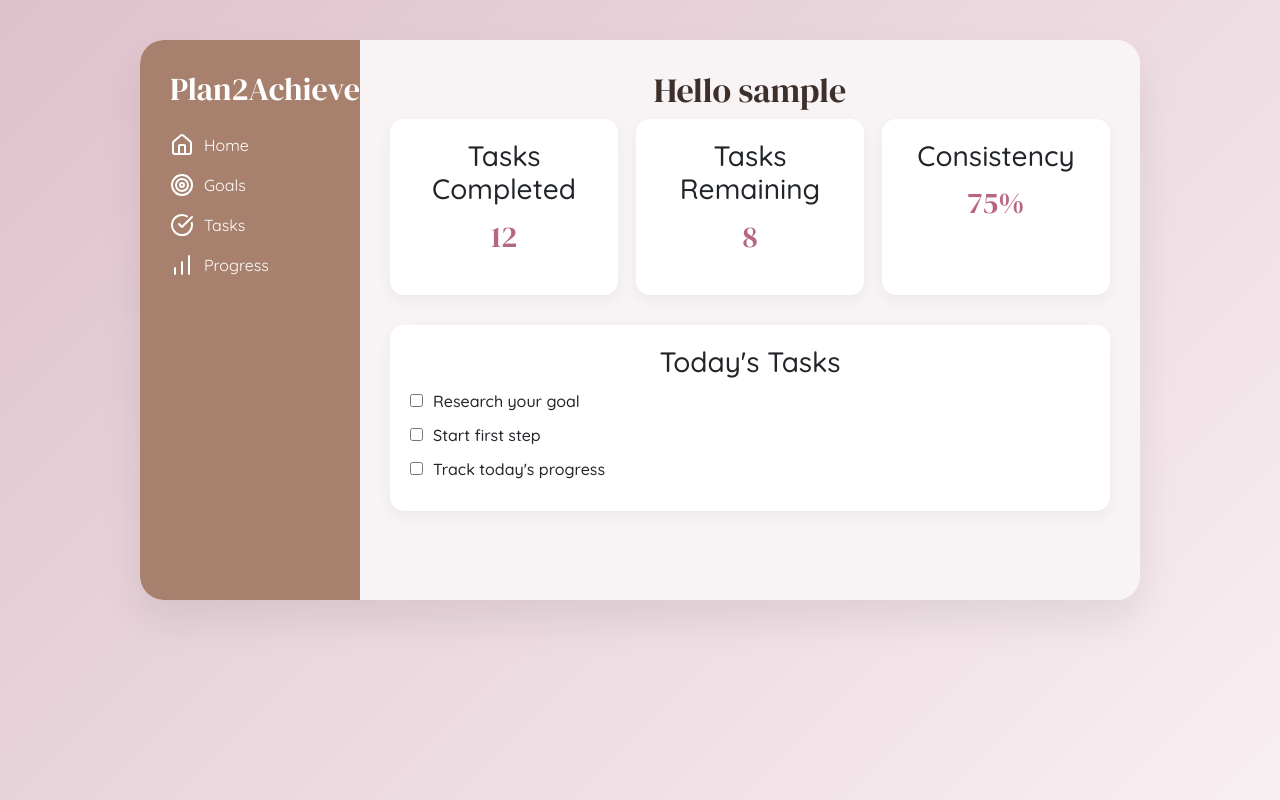
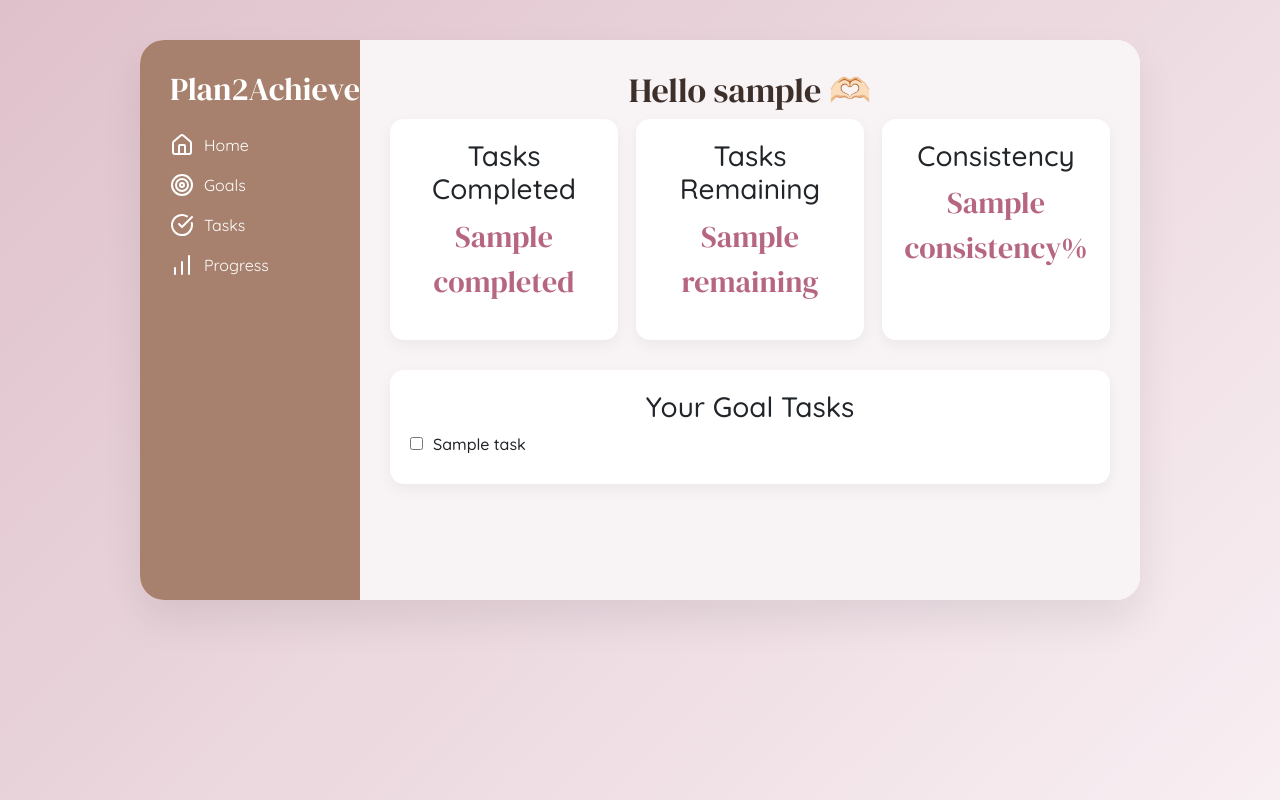
Before and after one commit to thaslimShaikh/plan2achieve, a Flask app: template templates/dashboard.html in a window 1280 px wide. Run offline with Flask 3, Linux system fonts and the light colour scheme; the template is opened without the code that fills it: most values are stand-ins (such as "Sample title", 1, 10 or a date in 2020); some web fonts are replaced.

Commit message:
Implemented dynamic task generation and dashboard statistics

```diff
--- a/app.py
+++ b/app.py
@@ -2,19 +2,62 @@ from flask import Flask, render_template, request
 
 app = Flask(__name__)
 
+# welcome page
 @app.route("/")
 def welcome():
     return render_template("welcome.html")
 
+
+# goal setup page
 @app.route("/goalsetup")
 def goalsetup():
     nickname = request.args.get("nickname")
     return render_template("goalsetup.html", nickname=nickname)
 
+
+# dashboard page
 @app.route("/dashboard")
 def dashboard():
+
     nickname = request.args.get("nickname")
-    return render_template("dashboard.html", nickname=nickname)
+    goal = request.args.get("goal")
+    category = request.args.get("category")
+    days = int(request.args.get("days"))
+
+    tasks = []
+
+    task_templates = [
+        "Understand your goal",
+        "Plan the approach",
+        "Prepare resources",
+        "Take action towards the goal",
+        "Review your progress",
+        "Improve your approach",
+        "Execute the main step",
+        "Reflect on today's effort"
+    ]
+
+    for i in range(days):
+        task = task_templates[i % len(task_templates)]
+        tasks.append(f"Day {i+1}: {task}")
+
+    total_tasks = len(tasks)
+    completed_tasks = 0
+    remaining_tasks = total_tasks
+    consistency = 0
+
+    return render_template(
+        "dashboard.html",
+        nickname=nickname,
+        goal=goal,
+        category=category,
+        tasks=tasks,
+        total=total_tasks,
+        completed=completed_tasks,
+        remaining=remaining_tasks,
+        consistency=consistency
+    )
+
 
 if __name__ == "__main__":
     app.run(debug=True)
--- a/static/css/style.css
+++ b/static/css/style.css
@@ -162,7 +162,7 @@ transform:scale(1.1);
 display:flex;
 width:100%;
 max-width:1000px;
-height:70vh;
+min-height:70vh;
 background:white;
 border-radius:24px;
 box-shadow:0 20px 40px rgba(0,0,0,0.08);
@@ -245,12 +245,16 @@ background:white;
 padding:20px;
 border-radius:14px;
 box-shadow:0 5px 15px rgba(0,0,0,0.05);
+
+max-height:280px;
+overflow-y:auto;
+margin-top:20px;
 }
 
 .task-item{
 display:flex;
 gap:10px;
-margin:10px 0;
+margin:8px 0;
 align-items:center;
 font-weight:500;
 }
--- a/templates/dashboard.html
+++ b/templates/dashboard.html
@@ -30,7 +30,7 @@
 <div class="main">
 
 <h1 class="dashboard-title">
-Hello {{nickname}}
+Hello {{nickname}} 🫶🏻
 </h1>
 
 <div class="card-row">
@@ -39,7 +39,7 @@ Hello {{nickname}}
 
 <h3>Tasks Completed</h3>
 
-<p class="big-number">12</p>
+<p class="big-number">{{completed}}</p>
 
 </div>
 
@@ -47,7 +47,7 @@ Hello {{nickname}}
 
 <h3>Tasks Remaining</h3>
 
-<p class="big-number">8</p>
+<p class="big-number">{{remaining}}</p>
 
 </div>
 
@@ -55,7 +55,7 @@ Hello {{nickname}}
 
 <h3>Consistency</h3>
 
-<p class="big-number">75%</p>
+<p class="big-number">{{consistency}}%</p>
 
 </div>
 
@@ -66,22 +66,16 @@ Hello {{nickname}}
 
 <div class="task-panel">
 
-<h3>Today's Tasks</h3>
+<h3>Your Goal Tasks</h3>
+
+{% for task in tasks %}
 
 <div class="task-item">
 <input type="checkbox">
-<span>Research your goal</span>
+<span>{{task}}</span>
 </div>
 
-<div class="task-item">
-<input type="checkbox">
-<span>Start first step</span>
-</div>
-
-<div class="task-item">
-<input type="checkbox">
-<span>Track today's progress</span>
-</div>
+{% endfor %}
 
 </div>
 
```
